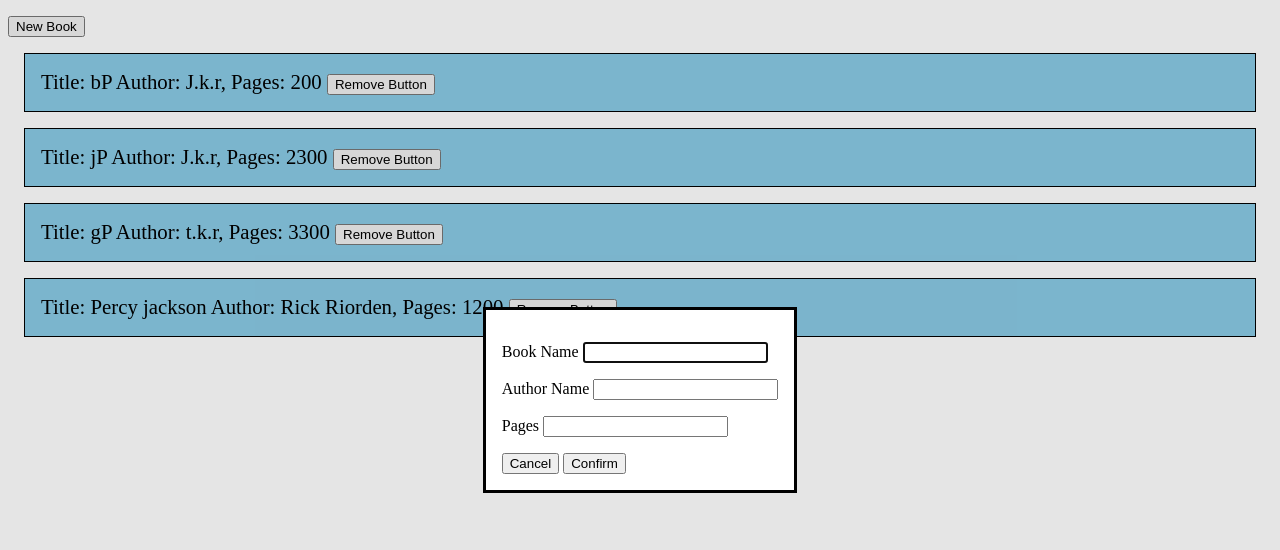
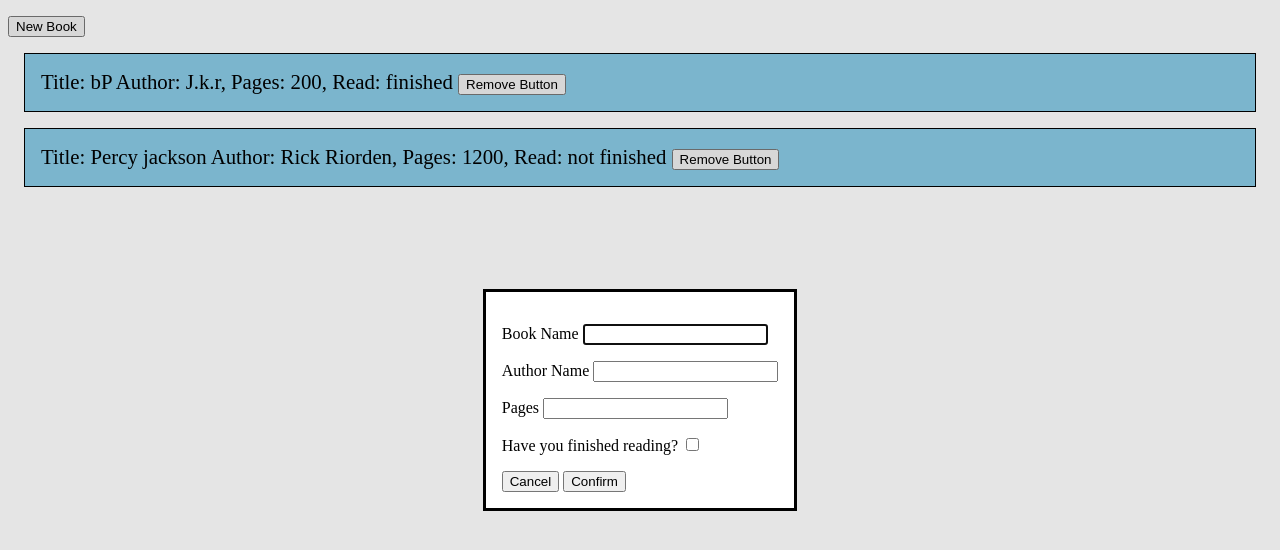
Before and after one commit to RupeshSagaram/library, a plain HTML site: page index.html in a window 1280 px wide. Both pictures are taken after a click on the button "New Book". Drawn offline with Linux system fonts and the light colour scheme.

Commit message:
added additional element to the array and it is displayed on the DIV

```diff
--- a/index.html
+++ b/index.html
@@ -26,6 +26,12 @@
                 <label for="pages">Pages</label>
                 <input type="text" id="pages" class="input" name="pages"required >
             </p>
+
+            <p>
+                <label for="read">Have you finished reading?</label>
+                <input type="checkbox" id="read" class="input" name="read" value= "not read "required >
+            </p>
+
             <div>
                 <button value="cancel" formmethod="dialog"  id="cancelBtn">Cancel</button>
                 <button id="confirmBtn">Confirm</button>
--- a/script.js
+++ b/script.js
@@ -7,6 +7,7 @@ const bookNameEl = document.forms["my-form"].bookName;
 const authorNameEl = document.forms["my-form"].authorName;
 const pagesEl = document.forms["my-form"].pages;
 const output = document.getElementById("output");
+const read = document.getElementById("read");
 
 
 
@@ -15,20 +16,20 @@ const myLibrary = [];
 /* this is a constructor that will be used
 in the addBookToLibrary function.
 */
-function Book(title, author,pages){
+function Book(title, author,pages,read){
 this.title = title;
 this.author = author;
 this.pages = pages;
+this.read = read;
+
 }
 
-function addBookToLibrary(title,author,pages){
-    myLibrary.push(new Book(title,author,pages));
+function addBookToLibrary(title,author,pages,read){
+    myLibrary.push(new Book(title,author,pages,read));
 }
 
-addBookToLibrary('bP','J.k.r',200);
-addBookToLibrary('jP','J.k.r',2300);
-addBookToLibrary('gP','t.k.r',3300);
-addBookToLibrary('Percy jackson','Rick Riorden',1200);
+addBookToLibrary('bP','J.k.r',200,"finished");
+addBookToLibrary('Percy jackson','Rick Riorden',1200,"not finished");
 console.log(myLibrary);
 
 newBook.addEventListener("click", () =>{
@@ -50,15 +51,18 @@ dialogElement.addEventListener("close",() =>{
         divElement.dataset.bookName = bookNameEl.value;
         divElement.dataset.authorName = authorNameEl.value;
         divElement.dataset.pages = pagesEl.value;
+        divElement.dataset.read = read.value;
         //creating data attributes to elements
         const bookName = divElement.dataset.bookName;
         const authorName = divElement.dataset.authorName;
         const pages = divElement.dataset.pages;
+        const readEl = divElement.dataset.read;
 
-        addBookToLibrary(bookName,authorName, pages);
+        addBookToLibrary(bookName,authorName, pages,readEl);
         console.log(divElement.dataset.bookName);
         console.log(divElement.dataset.authorName);
         console.log(divElement.dataset.pages);
+        console.log(divElement.dataset.readEl);
         console.log(myLibrary);
         let removeBtn = document.createElement("button");
         removeBtn.textContent = "Remove Button";
@@ -66,12 +70,12 @@ dialogElement.addEventListener("close",() =>{
         divElement.classList = "card-body";
         divElement.textContent = `Title: ${bookNameEl.value}
         Author: ${authorNameEl.value},
-        Pages: ${pagesEl.value} `;
+        Pages: ${pagesEl.value},
+        Read: ${read.value} `;
         document.body.appendChild(divElement);
         divElement.appendChild(removeBtn);
 
 });
-
 
 
 myLibrary.forEach(function(item){
@@ -83,11 +87,11 @@ myLibrary.forEach(function(item){
 
     divElement.textContent = `Title: ${item.title}
     Author: ${item.author},
-    Pages: ${item.pages} `;
+    Pages: ${item.pages},
+    Read: ${item.read} `;
 
     document.body.appendChild(divElement);
     divElement.appendChild(removeBtn);
-
 
     });
 
@@ -96,9 +100,11 @@ myLibrary.forEach(function(item){
         delete divElement.dataset.bookName;
         delete divElement.dataset.authorName;
         delete divElement.dataset.pages;
+        delete divElement.dataset.read;
 
         const index = myLibrary.findIndex(obj =>{
-            obj.title === divElement.dataset.bookName; //to remove item from array, we find the index of the obj then use splice method.
+            obj.title === divElement.dataset.bookName; //to remove item from array,
+                                                       //we find the index of the obj then use splice method.
         });
 
         myLibrary.splice(index,1);
```
